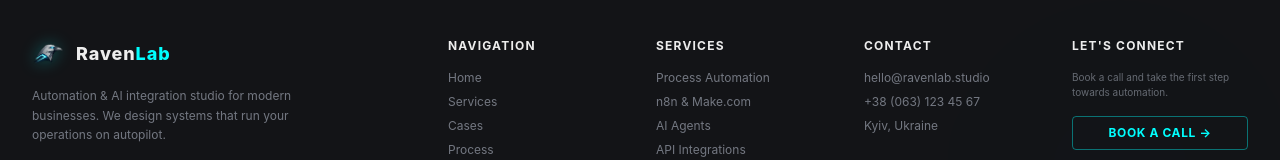
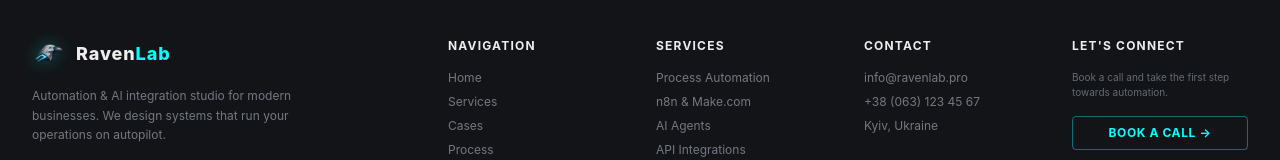
Before and after one commit to vitalii-labunskyi/ravenlab, a React (Vite) app: page / in a window 1280 px wide. Shown: the part 5125-5285 px from the top of the page. Built offline with nearby package versions, Linux system fonts and the light colour scheme.

Commit message:
feat: update main email to info@ravenlab.pro and adjust LinkedIn URL

```diff
--- a/src/sections/Contact.jsx
+++ b/src/sections/Contact.jsx
@@ -264,7 +264,7 @@ export default function Contact({ isModalOpen, setIsModalOpen }) {
                       )}
                     </Button>
                     <span className="text-[10px] text-text-secondary/50 font-heading uppercase tracking-widest text-center sm:text-left">
-                      Or email direct: <a href="mailto:hello@ravenlab.studio" className="text-accent underline">hello@ravenlab.studio</a>
+                      Or email direct: <a href="mailto:info@ravenlab.pro" className="text-accent underline">info@ravenlab.pro</a>
                     </span>
                   </div>
                 </form>
--- a/src/sections/Footer.jsx
+++ b/src/sections/Footer.jsx
@@ -62,7 +62,7 @@ export default function Footer({ setIsModalOpen, theme }) {
               Contact
             </h4>
             <ul className="space-y-2 text-xs font-heading text-text-secondary/70">
-              <li><a href="mailto:hello@ravenlab.studio" className="hover:text-accent transition-colors">hello@ravenlab.studio</a></li>
+              <li><a href="mailto:info@ravenlab.pro" className="hover:text-accent transition-colors">info@ravenlab.pro</a></li>
               <li className="select-text">+38 (063) 123 45 67</li>
               <li className="select-text">Kyiv, Ukraine</li>
             </ul>
@@ -89,7 +89,7 @@ export default function Footer({ setIsModalOpen, theme }) {
             <div className="flex items-center gap-3">
               {/* LinkedIn */}
               <a
-                href="https://www.linkedin.com/in/vitalii-labunskyi"
+                href="https://www.linkedin.com/in/vitalii-labunskyi/"
                 target="_blank"
                 rel="noopener noreferrer"
                 className="w-8 h-8 rounded bg-secondary-dark/40 border border-accent/15 flex items-center justify-center text-text-secondary hover:text-accent hover:border-accent transition-all"
```
